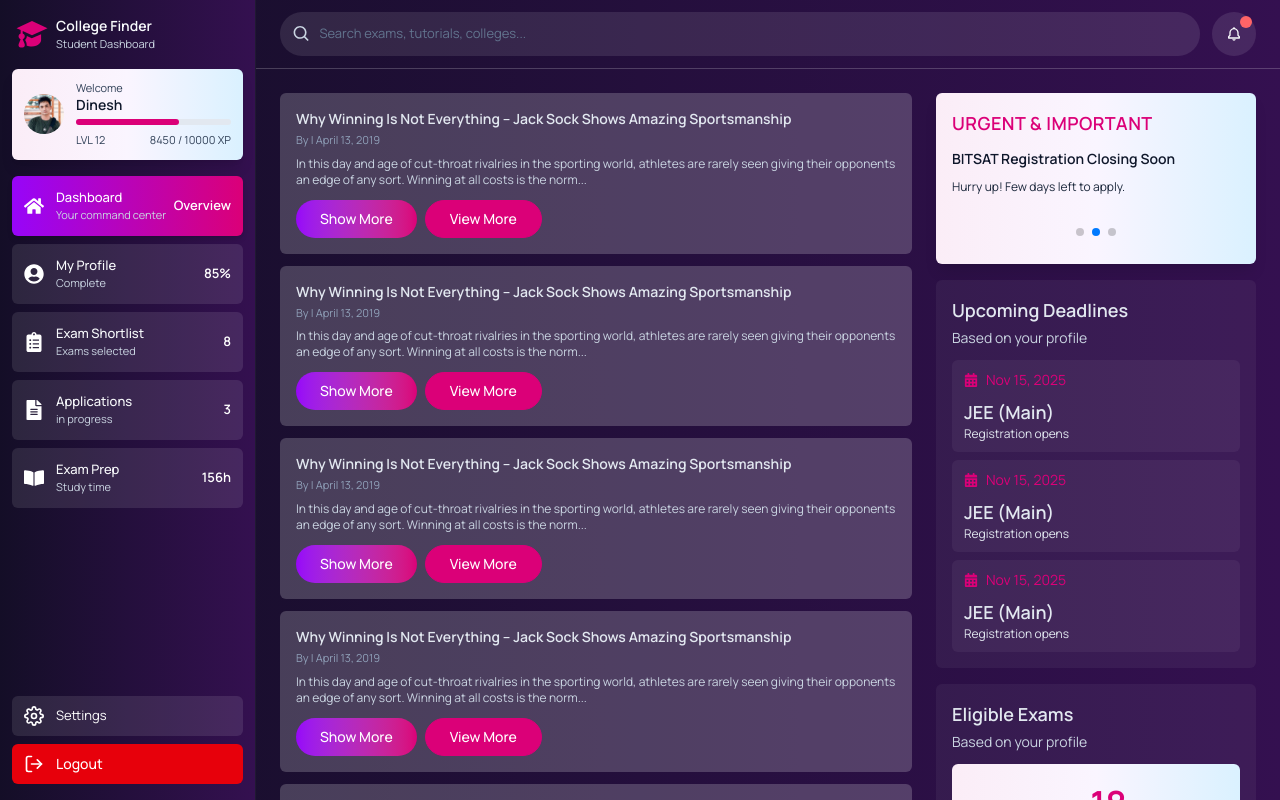
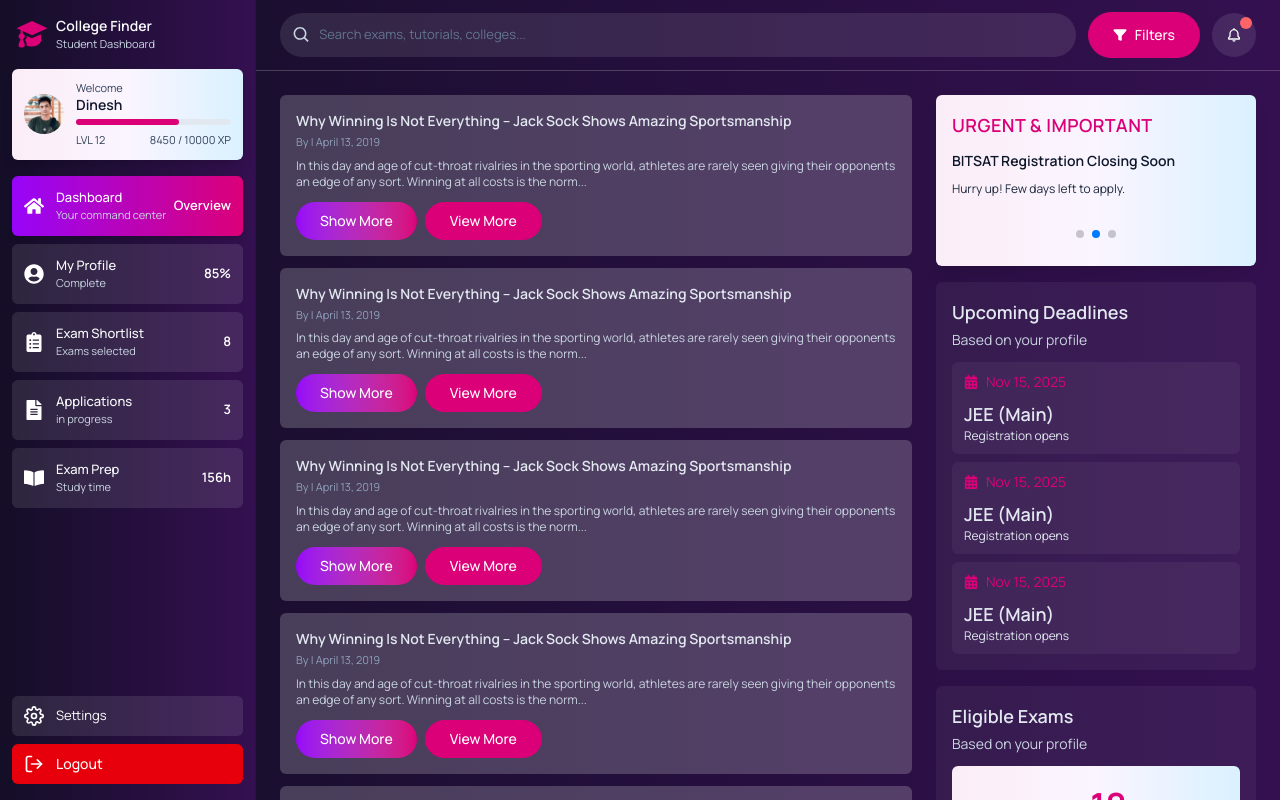
Before and after one commit to Cross-Atlantic-Software/collegefinder, a Next.js app: page /dashboard in a window 1280 px wide. Built offline with nearby package versions, Linux system fonts and the light colour scheme.

Commit message:
Filter buttin in header

```diff
--- a/components/dashboard/TopBar.tsx
+++ b/components/dashboard/TopBar.tsx
@@ -1,5 +1,6 @@
 import { BiBell, BiMenu, BiPlus, BiSearch } from "react-icons/bi";
 import { Button } from "../shared";
+import { IoFunnel } from "react-icons/io5";
 
 type TopBarProps = {
   onToggleSidebar: () => void;
@@ -18,14 +19,15 @@ export default function TopBar({ onToggleSidebar }: TopBarProps) {
         </button>
 
         {/* Search */}
-        <div className="flex-1">
-          <div className="flex items-center gap-2 rounded-full bg-white/10 p-3 text-xs text-slate-300">
+        <div className="flex-1 flex items-center gap-3">
+          <div className="flex-1 flex items-center gap-2 rounded-full bg-white/10 p-3 text-xs text-slate-300">
             <BiSearch className="text-xl"/>
             <input
               placeholder="Search exams, tutorials, colleges..."
               className="w-full bg-transparent text-[13px] outline-none placeholder:text-slate-500"
             />
           </div>
+          <Button variant="themeButton" size="sm" className="flex gap-2"> <IoFunnel /> Filters</Button>
         </div>
 
         {/* Right side */}
```
